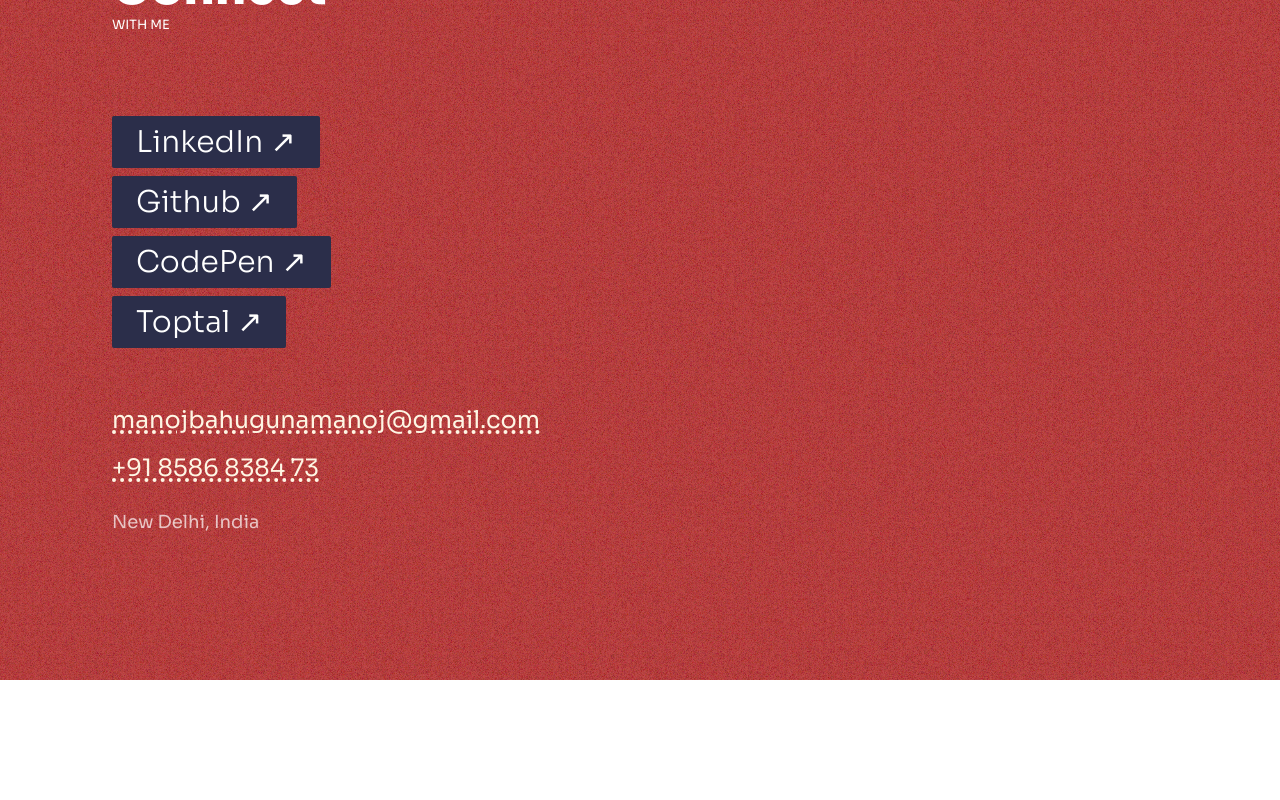
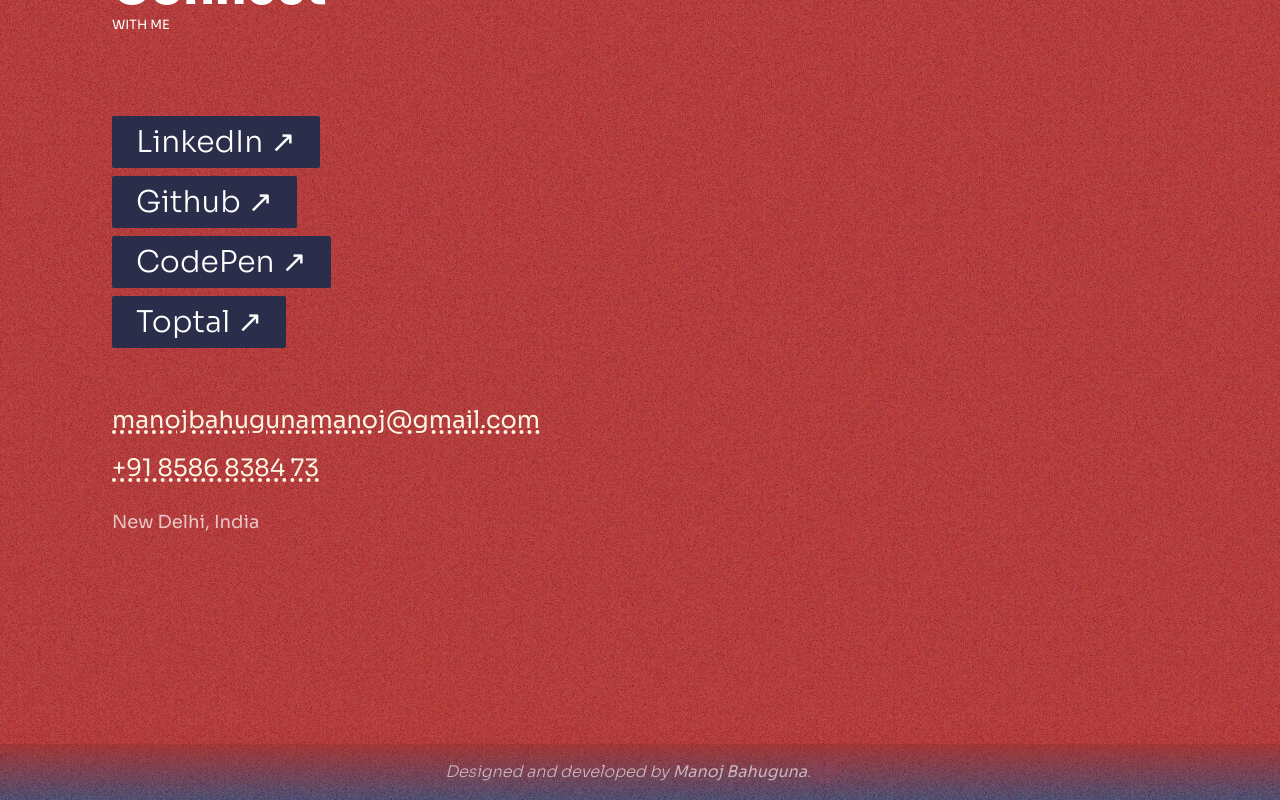
Before and after one commit to ManojBahuguna/manojbahuguna.github.io, a React (Vite) app: page / in a window 1280 px wide. Shown: the part 3960-4760 px from the top of the page. Before the commit the page ends 4640 px from the top, so only its background shows below. Built offline with nearby package versions, Linux system fonts and the light colour scheme; a web font is replaced by a local one.

Commit message:
feat: adds creator banner

```diff
--- a/src/App.tsx
+++ b/src/App.tsx
@@ -3,6 +3,15 @@
 import { Recommendations } from "./sections/Recommendations";
 import { SecondaryCursor } from "./utils/SecondaryCursor";
 import { Contact } from "./sections/Contact";
+
+function CreatorBanner() {
+  return (
+    <p className="from-[#911c] to-[#114a] bg-gradient-to-b text-white shadow-2xl text-center py-4 font-extralight italic text-opacity-60 hover:text-opacity-100 transition-colors cursor-default">
+      Designed and developed by <strong>Manoj Bahuguna</strong>.{" "}
+      <span className="animate-ping inline-block not-italic">💓</span>
+    </p>
+  );
+}
 
 export function App() {
   return (
@@ -13,6 +22,8 @@
         <Experiences />
         <Recommendations />
         <Contact />
+
+        <CreatorBanner />
       </div>
     </div>
   );
--- a/src/sections/Contact.tsx
+++ b/src/sections/Contact.tsx
@@ -8,7 +8,7 @@
 export function Contact() {
   return (
     <div id="contact" className="bg-red bg-opacity-70">
-      <div className="container py-24 sm:py-32">
+      <div className="container py-24 sm:py-32 pb-32 sm:pb-48">
         <h2 className="text-white mb-20">
           <small className="uppercase">Ways to </small>
           <span className="FontFancy text-3xl sm:text-5xl font-bold block">
```
